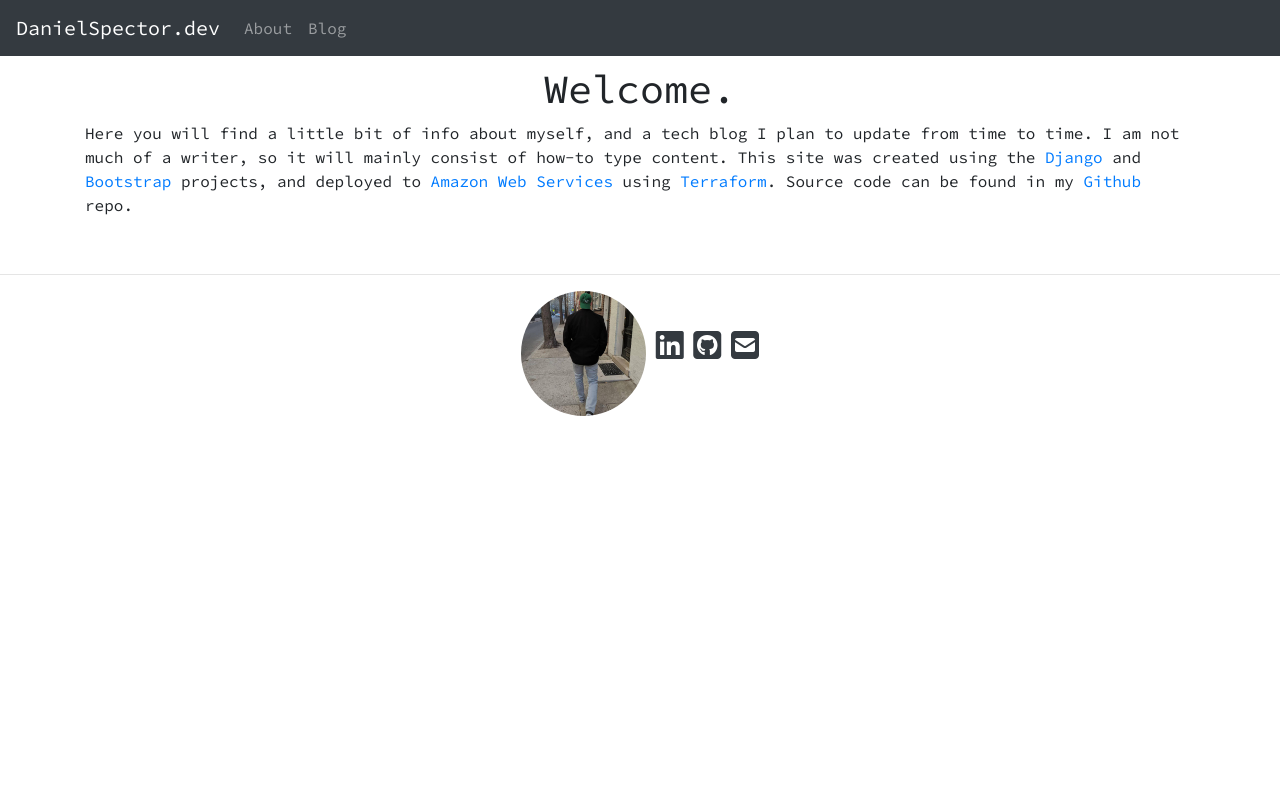
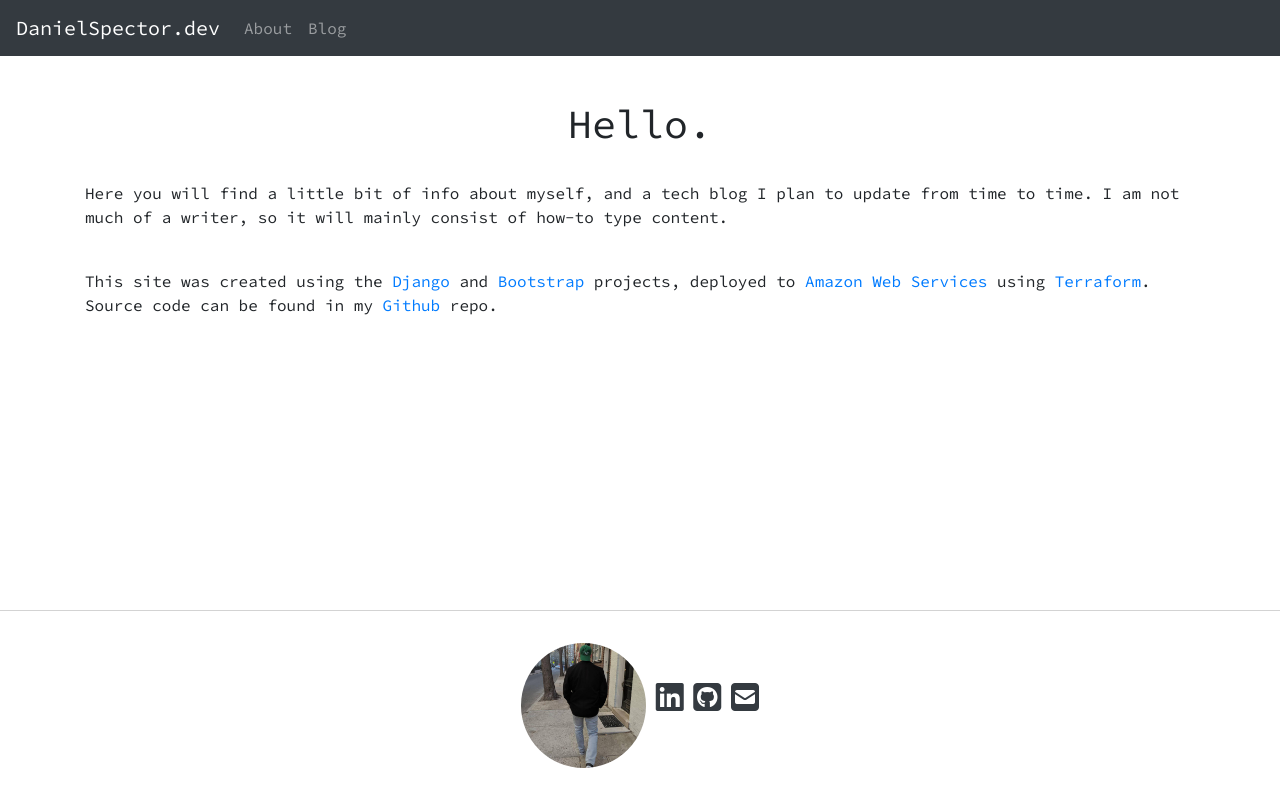
Before and after one commit to dspec12/danielspector.dev, a Django app: page / in a window 1280 px wide. Run offline with Django 3.2, Linux system fonts and the light colour scheme; some libraries are stand-ins or nearby versions.

Commit message:
footer spacing

```diff
--- a/static/css/base.css
+++ b/static/css/base.css
@@ -1,32 +1,46 @@
 /* Header */
-header{
-  padding-bottom: 65px;
+header {
+  padding-bottom: 100px;
 }
 
 /* Footer */
-footer{
+footer {
   text-align: center;
   padding-top: 25px;
 }
 
-footer .container.social img{
+footer .container.social img {
   height: 125px;
   border-radius: 50%;
 }
 
-footer .container.social a{
+footer .container.social a {
   color: #343a40;
 }
 
-footer .container.social a:active{
+footer .container.social a:active {
   color: blue;
 }
 
 /* Body */
-body{
+body {
   font-family: 'Source Code Pro', monospace;
 }
 
-.container.body h1{
+.container.body h1 {
   text-align: center;
 }
+
+.container.social {
+  position: absolute;
+  bottom: 0;
+  margin: 0 auto;
+  border-top: 1px solid lightgray;
+  display: block;
+  padding: 2rem;
+  max-width:100%;
+}
+
+.container.body.home h1 {
+  padding-bottom: 25px;
+}
--- a/templates/base.html
+++ b/templates/base.html
@@ -35,7 +35,6 @@
     {% block  content %}
     {% endblock content %}
     <footer>
-      <hr>
       <div class="container social">
         <img src="{% static "imgs/me.jpg" %}" alt="me">
         <a class="fab fa-linkedin fa-2x" href="https://www.linkedin.com/in/dspec12" target="_blank"></a>
--- a/templates/home.html
+++ b/templates/home.html
@@ -2,9 +2,13 @@
 {% load static %}
 {% block content %}
 <div class="container body home">
-  <h1>Welcome.</h1>
+  <h1>Hello.</h1>
   <p>
-    Here you will find a little bit of info about myself, and a tech blog I plan to update from time to time. I am not much of a writer, so it will mainly consist of how-to type content. This site was created using the <a href="https://www.djangoproject.com/" target="_blank">Django</a> and <a href="https://getbootstrap.com/" target="_blank">Bootstrap</a> projects, and deployed to <a href="https://aws.amazon.com/" target="_blank">Amazon Web Services</a> using <a href="https://www.terraform.io/" target="_blank">Terraform</a>. Source code can be found in my <a href="https://github.com/dspec12" target="_blank">Github</a> repo.
+    Here you will find a little bit of info about myself, and a tech blog I plan to update from time to time. I am not much of a writer, so it will mainly consist of how-to type content.
+  </p>
+  <br>
+  <p>
+    This site was created using the <a href="https://www.djangoproject.com/" target="_blank">Django</a> and <a href="https://getbootstrap.com/" target="_blank">Bootstrap</a> projects, deployed to <a href="https://aws.amazon.com/" target="_blank">Amazon Web Services</a> using <a href="https://www.terraform.io/" target="_blank">Terraform</a>. Source code can be found in my <a href="https://github.com/dspec12" target="_blank">Github</a> repo.
   </p>
 </div>
 {% endblock content %}
```
